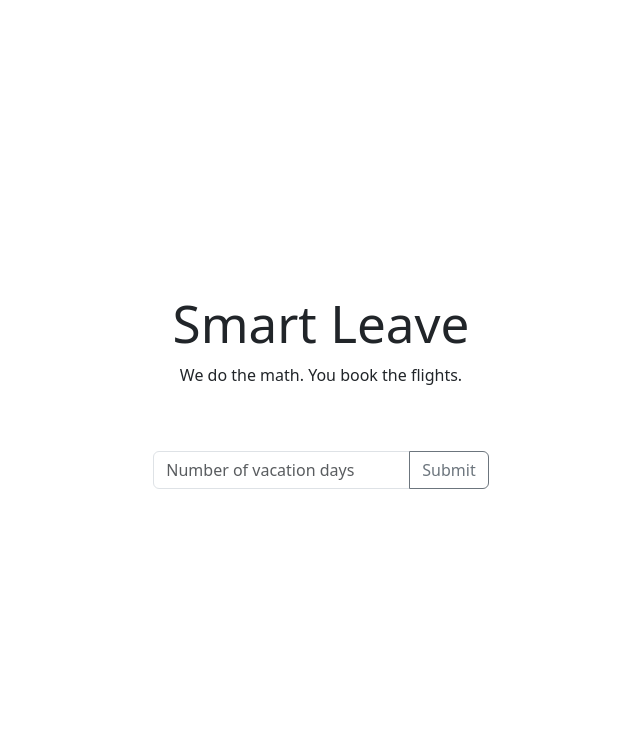
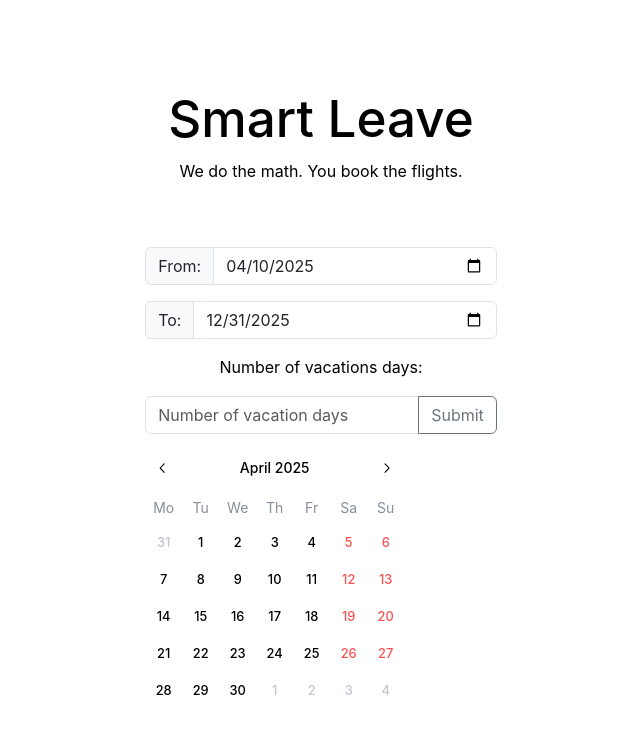
Before and after one commit to Carolina-Sofia/smartLeave, a React (Vite) app: page / in a window 1280 px wide. Shown: the top 734 px of the page, without its empty margins (319-959 px from the left). Built offline with nearby package versions, Linux system fonts and the light colour scheme.

Commit message:
Add calendar from Mantine

```diff
--- a/src/App.jsx
+++ b/src/App.jsx
@@ -1,12 +1,12 @@
 import { useState } from "react";
 import "./App.css";
 import data from "./assets/holiday.json";
-import ReactDOM from "react-dom/client";
+import { Calendar } from "@mantine/dates";
 
 // Gives an array of saturdays and sundays from today to a specific date
-function getWeekends() {
-  const today = new Date();
-  const end = new Date("2025-12-31");
+function getWeekends(startDate, endDate) {
+  const today = new Date(startDate);
+  const end = new Date(endDate);
   const saturdays = [];
   const sundays = [];
 
@@ -35,64 +35,76 @@ function getWeekends() {
 
 // Gets holidays from holiday.json and tells how many are on weekdays
 function getHolidays() {
-  const holidays = data.map((holiday) => holiday.date);
-  let sumHolidays = holidays.length;
-
-  // This substracts the weekends, so technicall we get 11 days off in portugal this year
-  for (let i = 0; i < holidays.length; i++) {
-    const holiday = new Date(holidays[i]);
-    const holidayDay = holiday.getDay();
-    if (holidayDay === 0) {
-      sumHolidays -= 1;
-    } else if (holidayDay === 6) {
-      sumHolidays -= 1;
-    }
-  }
-
-  console.log("Number of weekday holidays", sumHolidays);
-
-  return holidays;
+  return data.map((holiday) => holiday.date);
 }
 
 function App() {
+  const formatDate = (date) => date.toISOString().split("T")[0];
   const [inputValue, setInputValue] = useState("");
+  const [startDate, setStartDate] = useState(formatDate(new Date()));
+  const [endDate, setEndDate] = useState(
+    formatDate(new Date(new Date().getFullYear(), 11, 31))
+  );
 
   const handleInputChange = (event) => {
-    setInputValue(event.target.value);
+    let value = parseInt(event.target.value, 10);
+
+    if (isNaN(value)) {
+      setInputValue("");
+      return;
+    }
+
+    if (value < 1) value = 1;
+    if (value > 365) value = 365;
+
+    setInputValue(value.toString());
+  };
+
+  const handleDateStartChange = (event) => {
+    setStartDate(event.target.value);
+  };
+
+  const handleDateEndChange = (event) => {
+    setEndDate(event.target.value);
   };
 
   const [vacationRecs, setVacationRecs] = useState([]);
 
+  function formatDisplayDate(dateStr) {
+    const date = new Date(dateStr);
+    const options = { year: "numeric", month: "long", day: "numeric" };
+    return date.toLocaleDateString("en-US", options);
+  }
+
   function handleCalculate() {
-    const [saturdays, sundays] = getWeekends();
+    const [saturdays, sundays] = getWeekends(startDate, endDate);
     const holidaysRaw = getHolidays();
     const vacationDays = parseInt(inputValue);
-
-    const formatDate = (date) => date.toISOString().split("T")[0];
 
     const holidaySet = new Set(holidaysRaw.map((d) => formatDate(new Date(d))));
     const saturdaySet = new Set(saturdays.map(formatDate));
     const sundaySet = new Set(sundays.map(formatDate));
 
-    let today = new Date();
+    let currentDate = new Date(startDate);
+    const end = new Date(endDate);
+
     const oneDayMs = 24 * 60 * 60 * 1000;
-    const end = new Date("2025-12-31");
     let daysLeft = vacationDays;
     let bestDays = [];
 
-    while (today <= end && daysLeft > 0) {
-      const currentStr = formatDate(today);
+    while (currentDate <= end && daysLeft > 0) {
+      const currentStr = formatDate(currentDate);
 
-      const prevDay = new Date(today.getTime() - oneDayMs);
-      const nextDay = new Date(today.getTime() + oneDayMs);
+      const prevDay = new Date(currentDate.getTime() - oneDayMs);
+      const nextDay = new Date(currentDate.getTime() + oneDayMs);
       const prevStr = formatDate(prevDay);
       const nextStr = formatDate(nextDay);
 
       const isBridgeDay =
         // sexta no meio de feriado e fim de semana
-        ((today.getDay() === 5 && holidaySet.has(prevStr)) ||
+        ((currentDate.getDay() === 5 && holidaySet.has(prevStr)) ||
           // segunda no meio de feriado e fim de semana
-          (today.getDay() === 1 && holidaySet.has(nextStr))) &&
+          (currentDate.getDay() === 1 && holidaySet.has(nextStr))) &&
         !holidaySet.has(currentStr) &&
         !saturdaySet.has(currentStr) &&
         !sundaySet.has(currentStr);
@@ -103,7 +115,7 @@ function App() {
       }
 
       // próximo dia
-      today.setDate(today.getDate() + 1);
+      currentDate.setDate(currentDate.getDate() + 1);
     }
 
     setVacationRecs(bestDays);
@@ -114,9 +126,40 @@ function App() {
     <>
       <h1 className="pb-1">Smart Leave</h1>
       <p className="pb-5">We do the math. You book the flights.</p>
+
+      {/* Start date */}
+      <div className="input-group mb-3">
+        <span className="input-group-text">From:</span>
+        <input
+          type="date"
+          className="form-control"
+          placeholder="16/04/2025"
+          aria-label="Start date"
+          aria-describedby="button-addon2"
+          onChange={handleDateStartChange}
+          value={startDate}
+        />
+      </div>
+
+      {/* End date */}
+      <div className="input-group mb-3">
+        <span className="input-group-text">To:</span>
+        <input
+          type="date"
+          className="form-control"
+          placeholder="Number of vacation days"
+          aria-label="Start date"
+          aria-describedby="button-addon2"
+          onChange={handleDateEndChange}
+          value={endDate}
+        />
+      </div>
+
+      {/* Number of vacation days */}
+      <p>Number of vacations days:</p>
       <div className="input-group mb-3">
         <input
-          type="text"
+          type="number"
           className="form-control"
           placeholder="Number of vacation days"
           aria-label="Number of vacation days"
@@ -137,10 +180,11 @@ function App() {
       <div>
         <ul>
           {vacationRecs.map((day, index) => (
-            <li key={index}>{day}</li>
+            <li key={index}>{formatDisplayDate(day)}</li>
           ))}
         </ul>
       </div>
+      <Calendar />
     </>
   );
 }
--- a/src/main.jsx
+++ b/src/main.jsx
@@ -2,11 +2,16 @@ import { StrictMode } from "react";
 import { createRoot } from "react-dom/client";
 import "bootstrap/dist/css/bootstrap.min.css";
 import "bootstrap/dist/js/bootstrap.bundle.min.js";
+import "@mantine/core/styles.css";
+import "@mantine/dates/styles.css";
 import "./index.css";
 import App from "./App.jsx";
+import { MantineProvider } from "@mantine/core";
 
 createRoot(document.getElementById("root")).render(
   <StrictMode>
-    <App />
+    <MantineProvider>
+      <App />
+    </MantineProvider>
   </StrictMode>
 );
```
Also changed, not shown: package.json (+7 -0 lines), post.css.config.cjs (added, +14 -0 lines), 1 other file (tests, documents, lock files or other folders).
